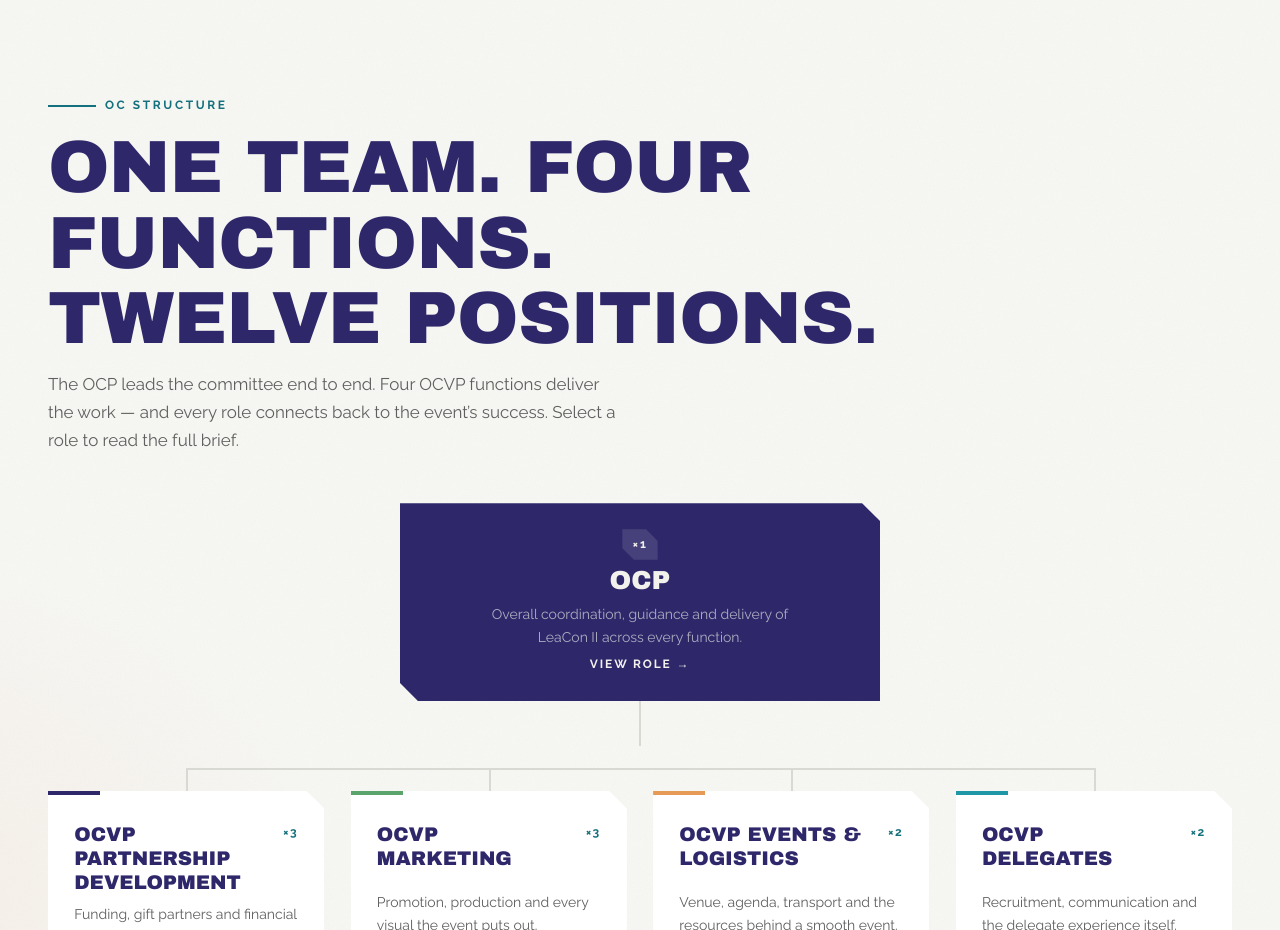
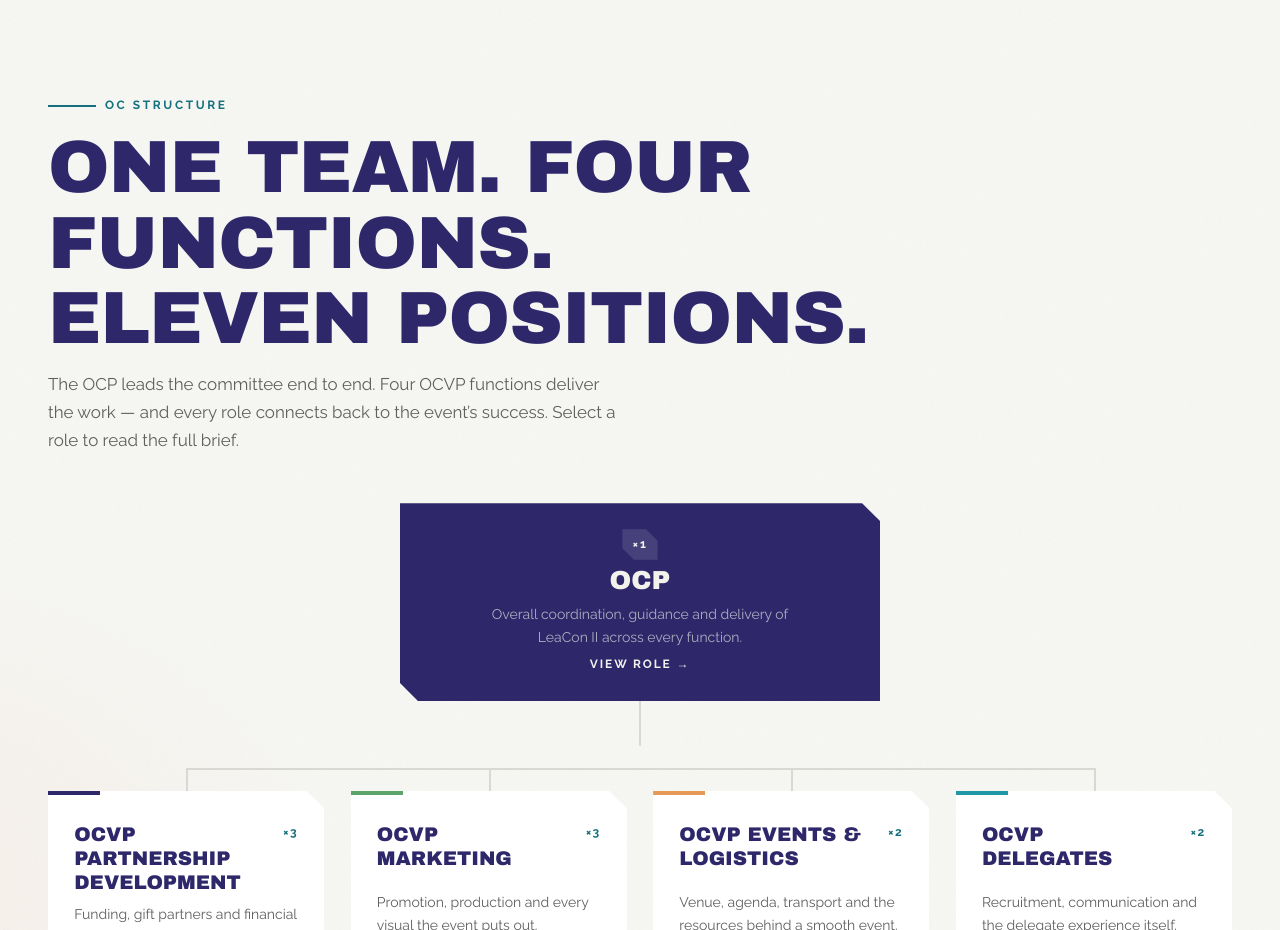
Before and after one commit to Shachithra/LeaCon-2.0, a plain HTML site: page index.html in a window 1280 px wide. Shown: the part 3140-4070 px from the top of the page. Drawn offline with Linux system fonts and the light colour scheme; a web font is replaced by a local one.

Commit message:
count fixed

```diff
--- a/index.html
+++ b/index.html
@@ -287,7 +287,7 @@
       <div class="wrap">
         <div class="section-head">
           <p class="eyebrow" data-reveal>OC structure</p>
-          <h2 class="display display--section section-head__title" id="structure-title" data-reveal data-delay="80">One team. Four functions. Twelve positions.</h2>
+          <h2 class="display display--section section-head__title" id="structure-title" data-reveal data-delay="80">One team. Four functions. Eleven positions.</h2>
           <p class="section-head__intro" data-reveal data-delay="160">
             The OCP leads the committee end to end. Four OCVP functions deliver the work —
             and every role connects back to the event&rsquo;s success. Select a role to read the full brief.
```
